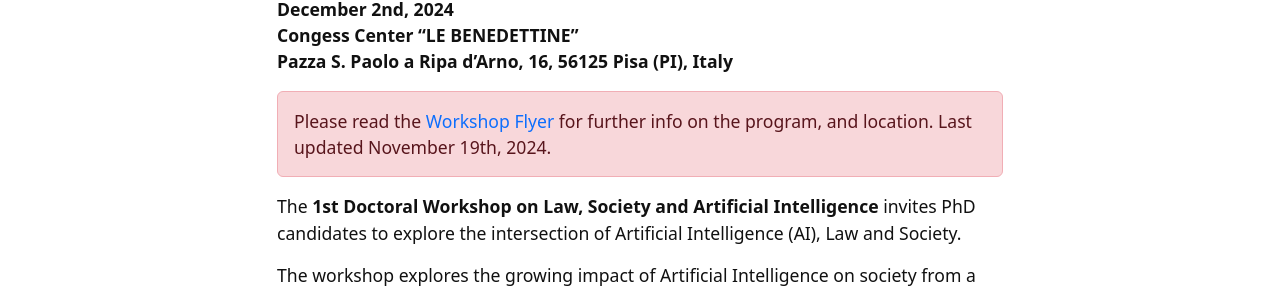
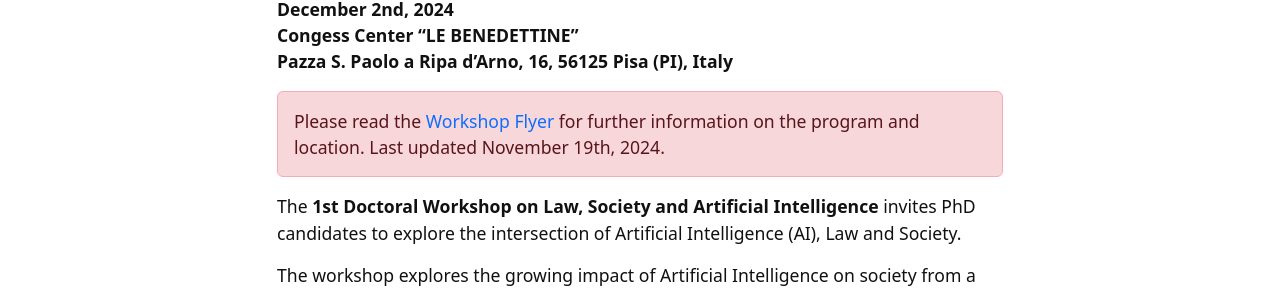
Before and after one commit to lsai-ws/lsai-ws.github.io, a Jekyll site: the page built from index.md, in a window 1280 px wide. Shown: the part 862-1155 px from the top of the page. Built offline with Jekyll 4.4.1, drawn with Linux system fonts in a browser that asks for light colours.

Commit message:
Update index.md

```diff
--- a/index.md
+++ b/index.md
@@ -12,7 +12,7 @@ layout: page
 Congess Center “LE BENEDETTINE”<br>
 Pazza S. Paolo a Ripa d'Arno, 16, 56125 Pisa (PI), Italy**
 
-{% include alert.html text="Please read the [Workshop Flyer](locandina.pdf) for further info on the program, and location. Last updated November 19th, 2024." align="left" color="danger" %}
+{% include alert.html text="Please read the [Workshop Flyer](locandina.pdf) for further information on the program and location. Last updated November 19th, 2024." align="left" color="danger" %}
 
 
 
```
